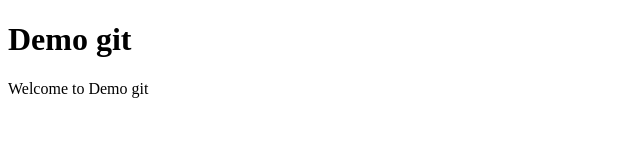
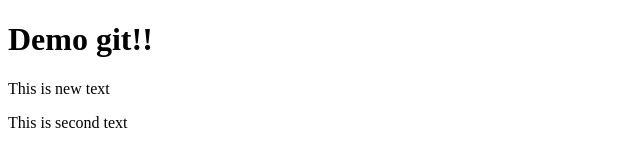
Before and after one commit to Siriwimom/demogit, a plain HTML site: page index.html in a window 1280 px wide. Shown: the whole page, without its empty margins (0-640 px from the left). Drawn offline with Linux system fonts and the light colour scheme.

Commit message:
add new text

```diff
--- a/index.html
+++ b/index.html
@@ -2,7 +2,8 @@
 <html lang ="th">
     <head><title>Demo git</title></head>
     <body>
-        <h1>Demo git</h1>
-        <p>Welcome to Demo git </p>
+        <h1>Demo git!!</h1>
+        <p>This is new text</p>
+        <p>This is second text</p>
     </body>
 </html>
```
